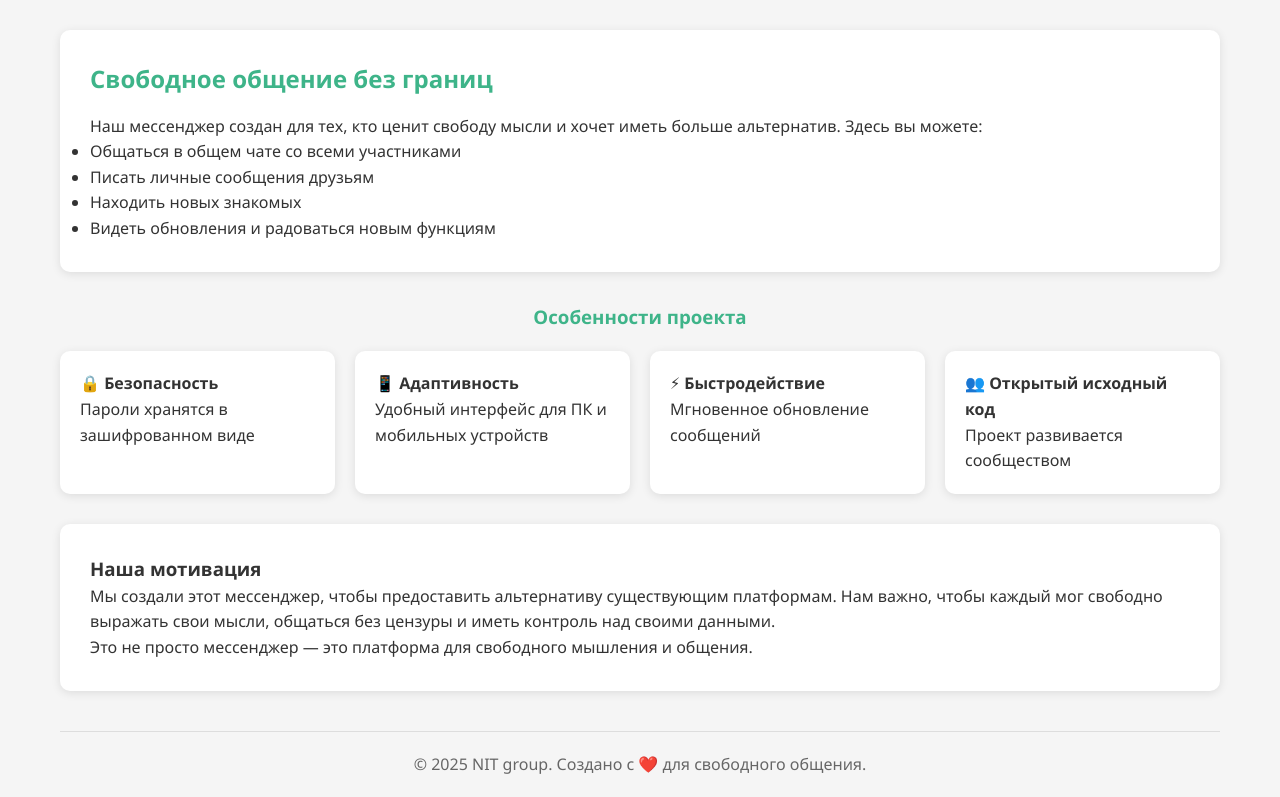
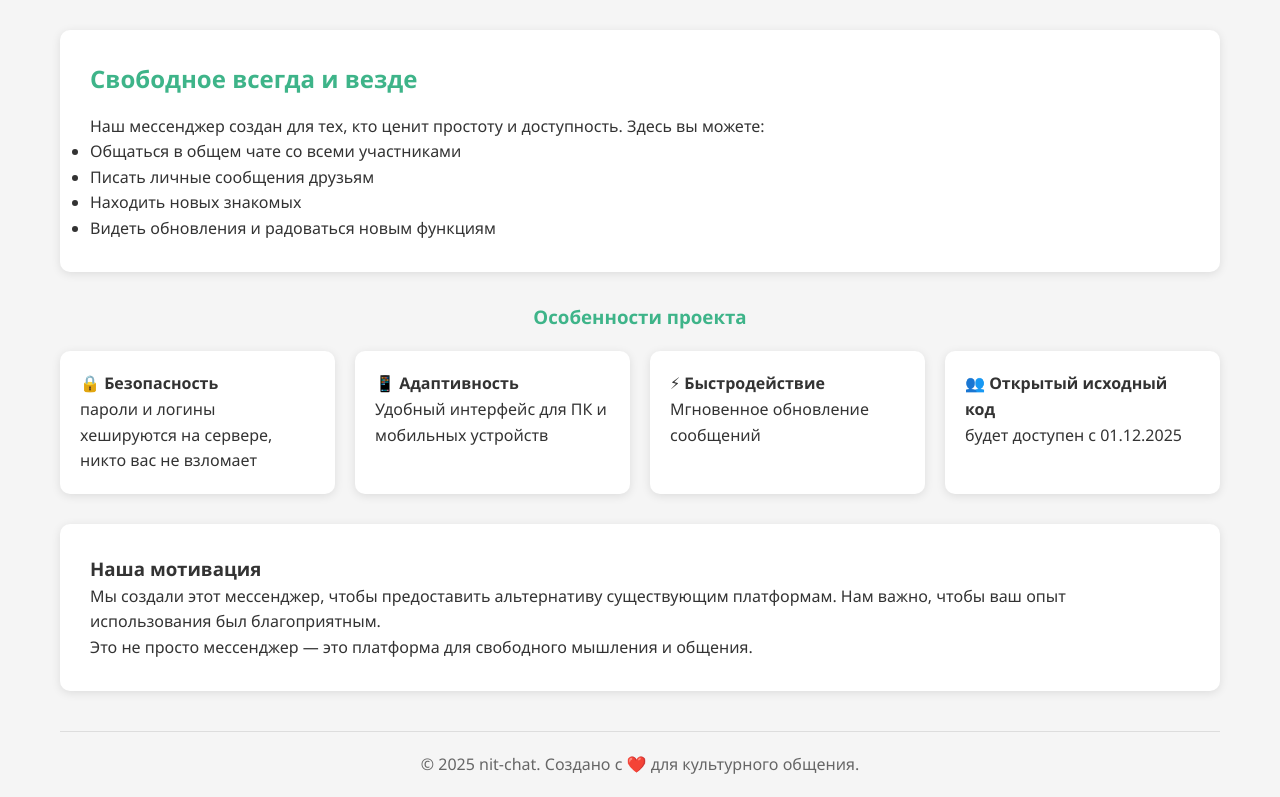
Before and after one commit to fellvoda/nit-chat, a Flask app: page / in a window 1280 px wide. Shown: the part 92-889 px from the top of the page. Run offline with Flask 3, Linux system fonts and the light colour scheme.

Commit message:
Update index.html

```diff
--- a/templates/index.html
+++ b/templates/index.html
@@ -20,8 +20,8 @@
 
         <main>
             <section class="hero">
-                <h2>Свободное общение без границ</h2>
-                <p>Наш мессенджер создан для тех, кто ценит свободу мысли и хочет иметь больше альтернатив. Здесь вы можете:</p>
+                <h2>Свободное всегда и везде</h2>
+                <p>Наш мессенджер создан для тех, кто ценит простоту и доступность. Здесь вы можете:</p>
                 <ul>
                     <li>Общаться в общем чате со всеми участниками</li>
                     <li>Писать личные сообщения друзьям</li>
@@ -35,7 +35,7 @@
                 <div class="feature-grid">
                     <div class="feature">
                         <h4>🔒 Безопасность</h4>
-                        <p>Пароли хранятся в зашифрованном виде</p>
+                        <p>пароли и логины хешируются на сервере, никто вас не взломает</p>
                     </div>
                     <div class="feature">
                         <h4>📱 Адаптивность</h4>
@@ -47,20 +47,20 @@
                     </div>
                     <div class="feature">
                         <h4>👥 Открытый исходный код</h4>
-                        <p>Проект развивается сообществом</p>
+                        <p>будет доступен с 01.12.2025</p>
                     </div>
                 </div>
             </section>
 
             <section class="motivation">
                 <h3>Наша мотивация</h3>
-                <p>Мы создали этот мессенджер, чтобы предоставить альтернативу существующим платформам. Нам важно, чтобы каждый мог свободно выражать свои мысли, общаться без цензуры и иметь контроль над своими данными.</p>
+                <p>Мы создали этот мессенджер, чтобы предоставить альтернативу существующим платформам. Нам важно, чтобы ваш опыт использования был благоприятным.</p>
                 <p>Это не просто мессенджер — это платформа для свободного мышления и общения.</p>
             </section>
         </main>
 
         <footer>
-            <p>&copy; 2025 NIT group. Создано с ❤️ для свободного общения.</p>
+            <p>&copy; 2025 nit-chat. Создано с ❤️ для культурного общения.</p>
         </footer>
     </div>
 </body>
```
